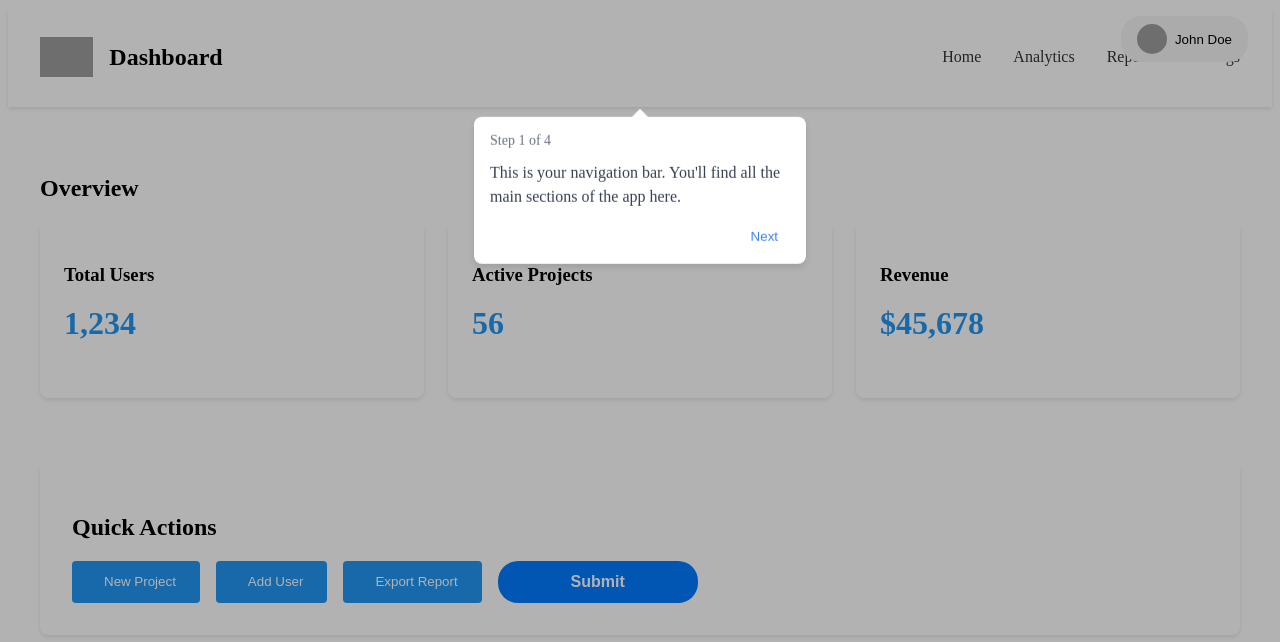
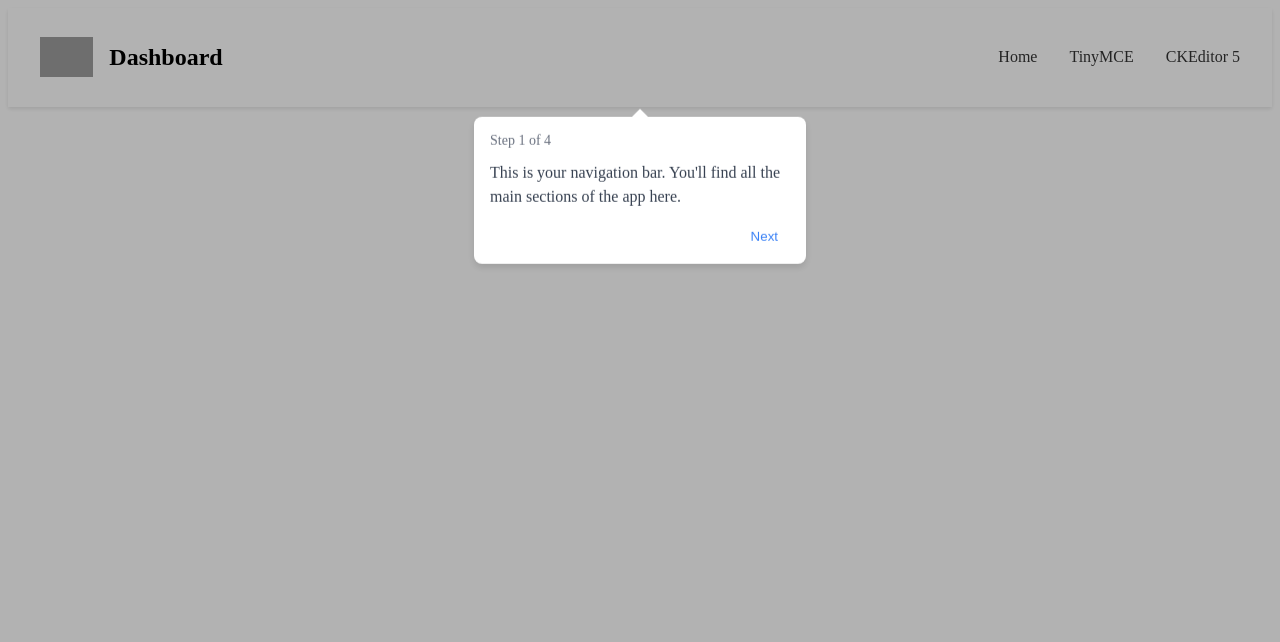
Before and after one commit to Acquaah-Emmanuel-Kofi/angular-test-app, an Angular app: page / in a window 1280 px wide. Shown: the top 642 px of the page. Built offline with nearby package versions, Linux system fonts and the light colour scheme; grey boxes are pictures that could not be loaded.

Commit message:
feat: restructure app ui

```diff
--- a/src/app/app.component.html
+++ b/src/app/app.component.html
@@ -1,4 +1,4 @@
-<app-tutorial></app-tutorial>
+<app-tutorial />
 
 <nav id="navbar" class="navbar">
   <div class="navbar-brand">
@@ -6,57 +6,10 @@
     <h1>Dashboard</h1>
   </div>
   <ul class="nav-links">
-    <li><a href="/home">Home</a></li>
-    <li><a href="/analytics">Analytics</a></li>
-    <li><a href="/reports">Reports</a></li>
-    <li><a href="/settings">Settings</a></li>
+    <li><a routerLink="/">Home</a></li>
+    <li><a routerLink="/tinymce-self-hosted">TinyMCE</a></li>
+    <li><a routerLink="/ckeditor-5">CKEditor 5</a></li>
   </ul>
 </nav>
 
-<button id="profile-button" class="profile-btn">
-  <img src="assets/avatar.png" alt="Profile" class="avatar">
-  <span>John Doe</span>
-</button>
-
-<main id="dashboard-main" class="dashboard-container">
-  <section class="stats-overview">
-    <h2>Overview</h2>
-    <div class="stats-grid">
-      <div class="stat-card">
-        <h3>Total Users</h3>
-        <p class="stat-value">1,234</p>
-      </div>
-      <div class="stat-card">
-        <h3>Active Projects</h3>
-        <p class="stat-value">56</p>
-      </div>
-      <div class="stat-card">
-        <h3>Revenue</h3>
-        <p class="stat-value">$45,678</p>
-      </div>
-    </div>
-  </section>
-</main>
-
-<div id="quick-actions" class="quick-actions">
-  <h2>Quick Actions</h2>
-  <div class="action-buttons">
-    <button class="action-btn">
-      <i class="fas fa-plus"></i>
-      New Project
-    </button>
-    <button class="action-btn">
-      <i class="fas fa-user-plus"></i>
-      Add User
-    </button>
-    <button class="action-btn">
-      <i class="fas fa-file-export"></i>
-      Export Report
-    </button>
-
-    <app-button [customStyle]="{ 'border-radius': '20px', padding: '12px', width: '200px', display: 'flex', 'justify-content': 'center' }" variant="primary" buttonSize="large" [loading]="isLoading()" [disabled]="false"
-      (buttonClick)="handleClick($event)">
-      Submit
-    </app-button>
-  </div>
-</div>
+<router-outlet />
--- a/src/app/app.component.scss
+++ b/src/app/app.component.scss
@@ -6,6 +6,8 @@
   padding: 1rem 2rem;
   background: white;
   box-shadow: var(--shadow);
+  position: sticky;
+  top: 0;
 }
 
 .navbar-brand {
@@ -55,82 +57,3 @@
   height: 30px;
   border-radius: 50%;
 }
-
-/* Dashboard container styles */
-.dashboard-container {
-    padding: 2rem;
-    margin-top: 1rem;
-}
-
-/* Stats overview styles */
-.stats-overview {
-    margin-bottom: 2rem;
-}
-
-.stats-grid {
-    display: grid;
-    grid-template-columns: repeat(auto-fit, minmax(250px, 1fr));
-    gap: 1.5rem;
-    margin-top: 1rem;
-}
-
-.stat-card {
-    background: white;
-    padding: 1.5rem;
-    border-radius: 8px;
-    box-shadow: var(--shadow);
-}
-
-.stat-value {
-    font-size: 2rem;
-    font-weight: bold;
-    color: var(--primary-color);
-    margin-top: 0.5rem;
-}
-
-/* Quick actions styles */
-.quick-actions {
-    padding: 2rem;
-    background: white;
-    border-radius: 8px;
-    box-shadow: var(--shadow);
-    margin: 0 2rem 2rem;
-}
-
-.action-buttons {
-    display: flex;
-    gap: 1rem;
-    margin-top: 1rem;
-}
-
-.action-btn {
-    display: flex;
-    align-items: center;
-    gap: 0.5rem;
-    padding: 0.75rem 1.5rem;
-    border: none;
-    background: var(--primary-color);
-    color: white;
-    border-radius: 4px;
-    cursor: pointer;
-    transition: background-color 0.3s;
-}
-
-.action-btn:hover {
-    background: #1976d2;
-}
-
-/* Responsive design */
-@media (max-width: 768px) {
-    .nav-links {
-        display: none;
-    }
-
-    .stats-grid {
-        grid-template-columns: 1fr;
-    }
-
-    .action-buttons {
-        flex-direction: column;
-    }
-}
--- a/src/app/app.component.ts
+++ b/src/app/app.component.ts
@@ -1,20 +1,21 @@
-import { Component, signal } from '@angular/core';
-import { NavigationEnd } from '@angular/router';
-import { Router } from '@angular/router';
-import { filter } from 'rxjs/operators';
+import { Component } from '@angular/core';
+import {
+  NavigationEnd,
+  Router,
+  RouterLink,
+  RouterOutlet,
+} from '@angular/router';
 import { TutorialComponent } from './components/tutorial/tutorial.component';
 import { TutorialService } from './components/tutorial/services/tutorial.service';
-import { ButtonComponent } from './components/button/button.component';
+import { filter } from 'rxjs';
 @Component({
   selector: 'app-root',
   standalone: true,
-  imports: [TutorialComponent, ButtonComponent],
+  imports: [RouterLink, RouterOutlet, TutorialComponent],
   templateUrl: './app.component.html',
   styleUrl: './app.component.scss',
 })
 export class AppComponent {
-  isLoading = signal<boolean>(false);
-
   constructor(
     private router: Router,
     private tutorialService: TutorialService
@@ -32,13 +33,4 @@ export class AppComponent {
         }
       });
   }
-
-  handleClick(event: MouseEvent): void {
-    console.log('Button clicked!', event);
-    this.isLoading.set(true);
-
-    setTimeout(() => {
-      this.isLoading.set(false);
-    }, 3000);
-  }
 }
```
Lines whose indentation alone changed are shown as unchanged.
